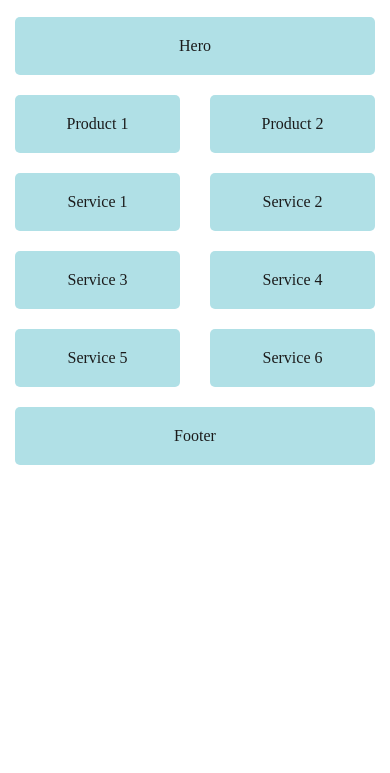
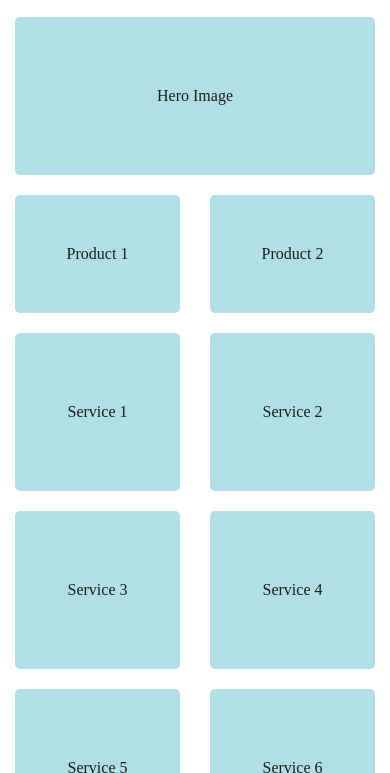
Before and after one commit to Ramona-Lozon/lozon_ramona_project2, a plain HTML site: page responsive_blocks.html in a window 390 px wide. Shown: the part 71-844 px from the top of the page. Drawn offline with Linux system fonts and the light colour scheme.

Commit message:
stuled containers for mobile screen width queries

```diff
--- a/css/main.css
+++ b/css/main.css
@@ -35,6 +35,7 @@ img, embed, object, video, picture {
      border-radius: 5px;
      padding: 20px;
      text-align: center;
+     justify-content: center;
      margin-top: 10px;
      margin-bottom:10px;
    }
@@ -73,6 +74,17 @@ img, embed, object, video, picture {
      padding-right: 15px;
   }
 
+#hero, #service_1, #service_2, #service_3, #service_4, #service_5, #service_6 {
+   padding-top: 70px;
+   padding-bottom: 70px;
+  }
+
+#product_1, #product_2, #footer {
+   padding-top: 50px;
+   padding-bottom: 50px;
+  }
+
+
 
   .col-span-1	{grid-column: span 1 / span 1;}
   .col-span-2	{grid-column: span 2 / span 2;}
@@ -91,10 +103,11 @@ img, embed, object, video, picture {
   .col-end-4	{grid-column-end: 4;}
   .col-end-5	{grid-column-end: 5;}
 
-  #product_1, #product_2, #service_1, #service_2, #service_3, #service_4, #service_5, #service_6 {
-   /* height: 267px; */
-   -ms-grid-row-span: 2;
-  }
+  /* #product_1, #product_2, #service_1, #service_2, #service_3, #service_4, #service_5, #service_6 {
+   height: 267px;
+  } */
+
+
 
 
   /* ---Tablet Library Grid Styles--- */
--- a/responsive_blocks.html
+++ b/responsive_blocks.html
@@ -17,7 +17,7 @@
     <!-- header -->
     <div id="logo" class="box col-start-1 col-end-4">Logo</div>
     <div id="nav" class="box col-start-4 col-end-5">Nav</div>
-    <div id="hero" class="box col-span-full">Hero</div>
+    <div id="hero" class="box col-span-full">Hero Image</div>
     <div id="product_1" class="box col-start-1 col-end-3">Product 1</div>
     <div id="product_2" class="box col-start-3 col-end-5">Product 2</div>
     <div id="service_1" class="box col-start-1 col-end-3">Service 1</div>
```
